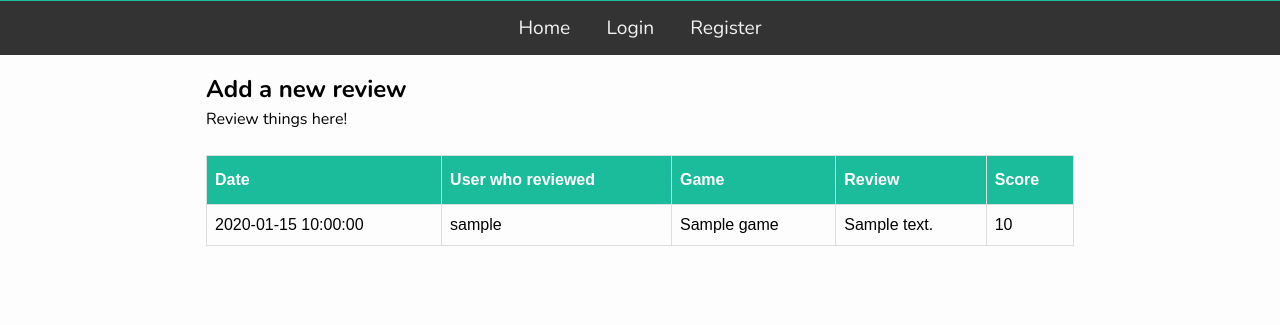
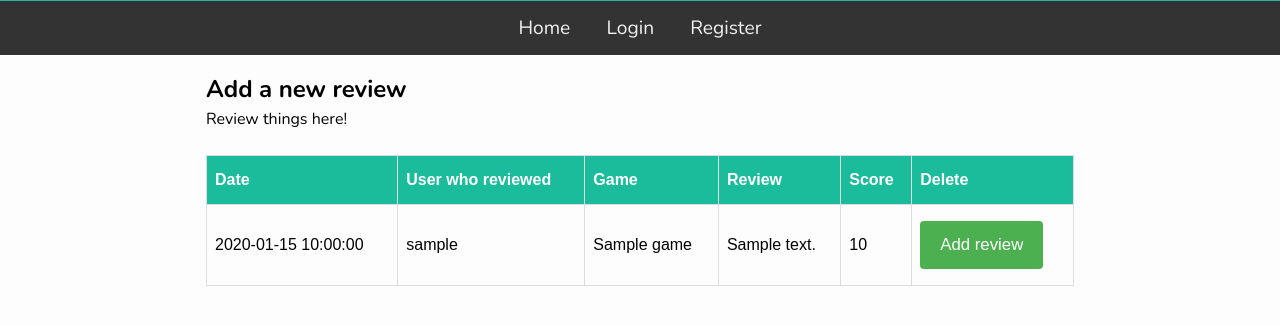
Before and after one commit to mrmoe240/Yr12-Assessment-1, a Flask app: template GTGDB/templates/index.html in a window 1280 px wide. Shown: the part 185-510 px from the top of the page. Run offline with Flask 3, Linux system fonts and the light colour scheme; the template is opened without the code that fills it: most values are stand-ins (such as "Sample title", 1, 10 or a date in 2020).

Commit message:
Might work?

```diff
--- a/GTGDB/db.py
+++ b/GTGDB/db.py
@@ -64,3 +64,9 @@
     db.commit()
 
     return True
+
+
+def delete(user_id, date, game, score, review):
+    line = db.execute("SELECT * FROM guesses WHERE user_id=?", (user_id,)).fetchone()
+    db = GetDB()
+    db.execute(f"DELETE FROM guesses WHERE user_id='({line})';")
--- a/GTGDB/main.py
+++ b/GTGDB/main.py
@@ -71,7 +71,15 @@ def Add():
 
     return render_template("add.html")
 
+@app.route("/delete", methods=["GET","POST"])
+def delete():
 
+    user_id = session['id']
+    date = request.form['date']
+    game = request.form['game']
+    score = request.form['score']
+    review = request.form['review']
+    db.delete(user_id, date, game, score, review)
 
 
 app.run(debug=True, port=80)
--- a/GTGDB/templates/add.html
+++ b/GTGDB/templates/add.html
@@ -11,6 +11,6 @@
     <input type="text" name="review" id="review">
     <label>Score: </label>
     <input type="number" name="score" id="score">
-    <input type="submit" value="Add review">
+
 </form>
 {% endblock %}
--- a/GTGDB/templates/index.html
+++ b/GTGDB/templates/index.html
@@ -27,6 +27,7 @@
         <th>Game</th>
         <th>Review</th>
         <th>Score</th>
+        <th>Delete</th>
     </thead>
 
     <tbody>
@@ -37,6 +38,7 @@
             <td>{{ guess['game'] }}</td>
             <td>{{ guess['review']}}</td>
             <td>{{ guess['score'] }}</td>
+            <td><a href="/delete"><button>Add review</button></a></td>
         </tr>
         {% endfor %}
     </tbody>
```
